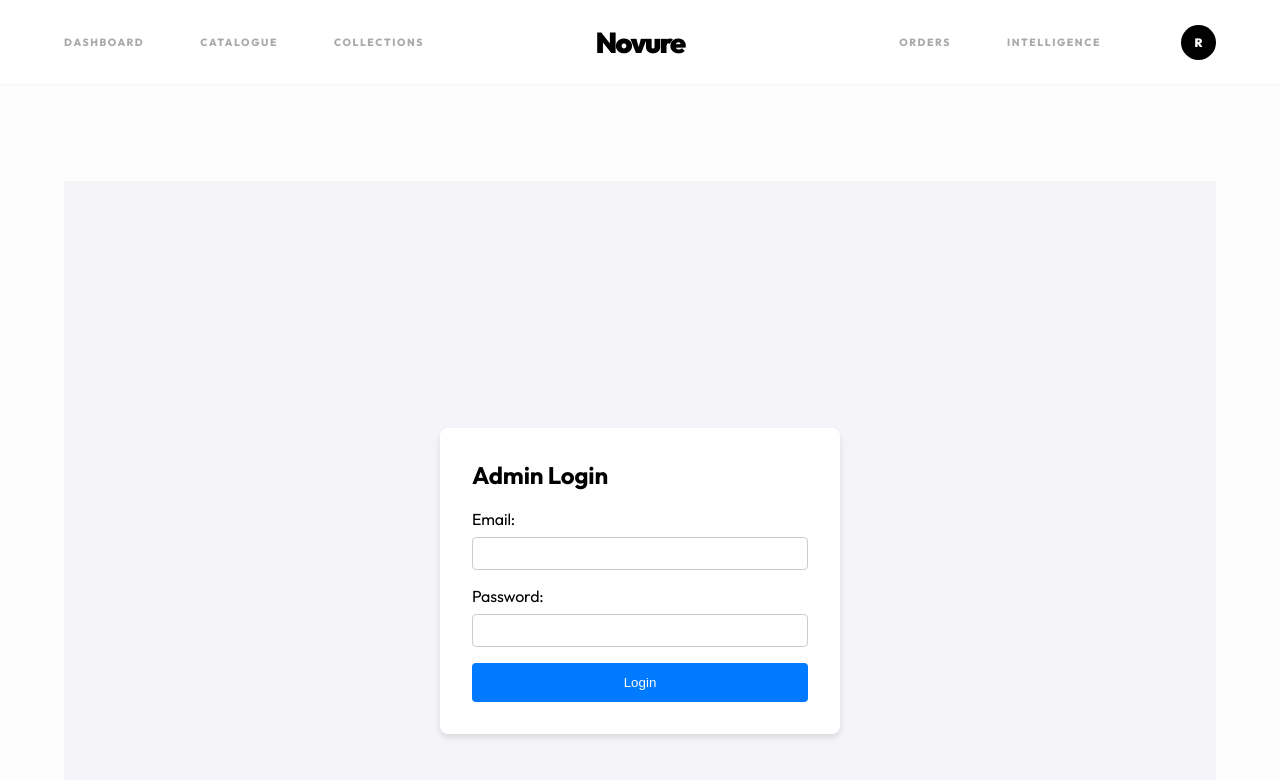
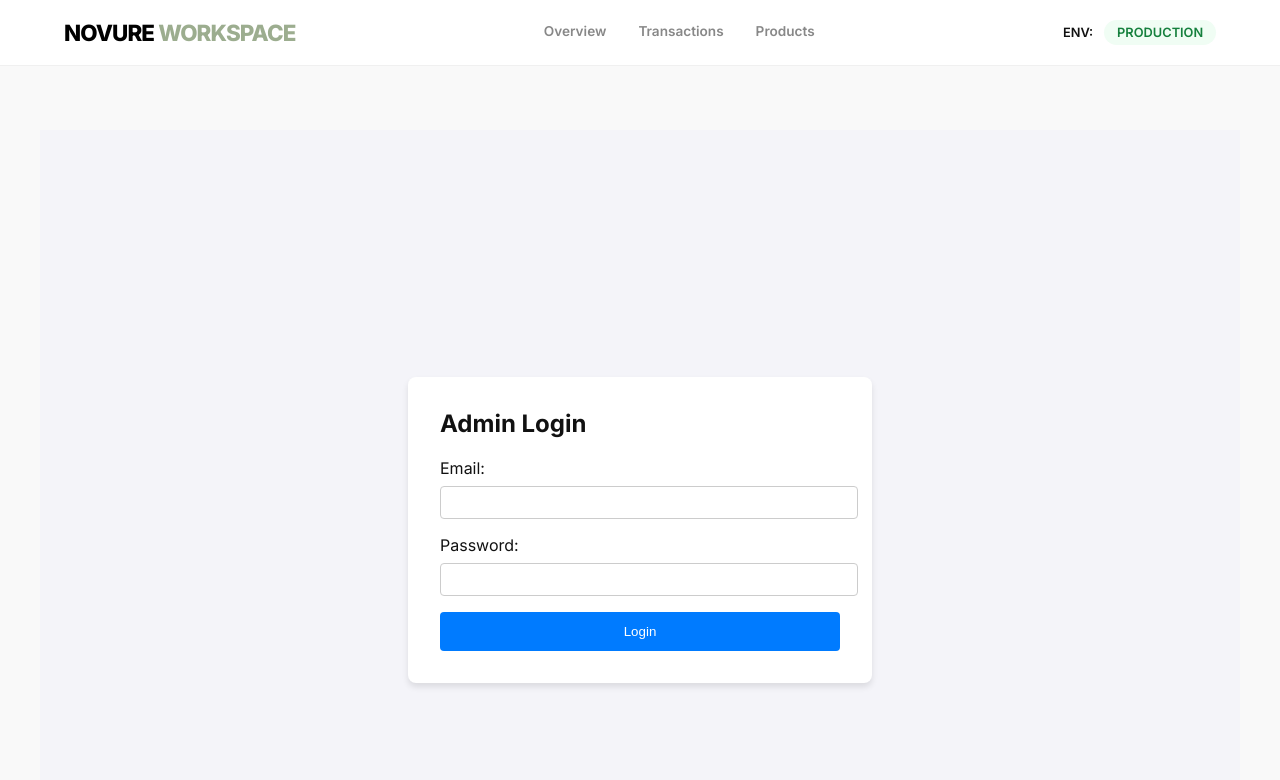
Before and after one commit to rahmann05/E-Commerce-Fashion, a SvelteKit app in the folder apps/admin-web/: page /login in a window 1280 px wide. Shown: the top 780 px of the page. Built offline with nearby package versions, Linux system fonts and the light colour scheme; no server answers.

Commit message:
style(admin-web): update global css and layout to mirror storefront design

```diff
--- a/apps/admin-web/src/app.css
+++ b/apps/admin-web/src/app.css
@@ -1,213 +1,120 @@
-@import url('https://fonts.googleapis.com/css2?family=Outfit:wght@300;400;500;600;700;800;900&display=swap');
+@import url('https://fonts.googleapis.com/css2?family=Inter:wght@400;500;600;700;800;900&display=swap');
 
 :root {
-  --background: #fdfdfd; /* Warm off-white */
-  --foreground: #000000;
-  --faded: #888888;
-  --border-soft: #f2f2f2;
-  --surface-soft: #f8f8f8;
-  --surface-white: #ffffff;
-  --font-editorial: 'Outfit', sans-serif;
-
-  --shadow-premium: 0 40px 100px rgba(0,0,0,0.03);
-  --shadow-intense: 0 50px 120px rgba(0,0,0,0.06);
+  --bg-studio: #f9f9f9;
+  --white: #ffffff;
+  --fg-studio: #111111;
+  --sage: #9cad8f;
+  --border-radius-pill: 999px;
+  --border-radius-card: 1.2rem;
+  --font-main: 'Inter', system-ui, sans-serif;
+  --container-max: 1200px;
 }
 
 body {
   margin: 0;
-  padding: 0;
-  background: var(--background);
-  color: var(--foreground);
-  font-family: var(--font-editorial);
+  background: var(--bg-studio);
+  color: var(--fg-studio);
+  font-family: var(--font-main);
   -webkit-font-smoothing: antialiased;
-  letter-spacing: -0.01em;
 }
 
-* {
-  box-sizing: border-box;
-}
-
-/* Layout Sections */
-.studio-section {
-  background: var(--surface-white);
-  border-radius: 3rem;
-  padding: 5rem;
-  margin-bottom: 4rem;
-  border: 1px solid var(--border-soft);
-  box-shadow: var(--shadow-premium);
-}
-
-.studio-container {
-  max-width: 1500px;
-  margin: 0 auto;
-  padding: 0 4rem;
-}
-
-/* Typography Utilities */
+/* Typography */
 .editorial-title {
-  font-size: 4rem;
-  font-weight: 900;
-  letter-spacing: -0.05em;
-  line-height: 1;
+  font-size: 2.8rem;
+  font-weight: 800;
+  letter-spacing: -0.04em;
+  line-height: 1.1;
   margin: 0;
 }
 
 .editorial-subtitle {
-  font-size: 1rem;
+  font-size: 0.95rem;
+  color: #999;
   font-weight: 500;
-  color: var(--faded);
-  letter-spacing: 0.02em;
+  margin-top: 0.8rem;
 }
 
-/* Studio Components */
+/* Cards & Containers */
+.insight-content {
+  max-width: var(--container-max);
+  margin: 0 auto;
+  padding: 4rem 2rem;
+}
+
+.insight-card {
+  background: var(--white);
+  border-radius: var(--border-radius-card);
+  padding: 2.5rem;
+  border: 1px solid #f0f0f0;
+  box-shadow: 0 10px 40px rgba(0, 0, 0, 0.02);
+  margin-bottom: 2rem;
+}
+
+/* Buttons */
 .btn-studio {
+  display: inline-flex;
+  align-items: center;
+  padding: 0.8rem 2.2rem;
   background: #000;
   color: #fff;
-  padding: 1.2rem 2.5rem;
-  border-radius: 999px;
-  font-size: 0.75rem;
-  font-weight: 800;
-  text-transform: uppercase;
-  letter-spacing: 0.15em;
-  transition: all 0.4s cubic-bezier(0.16, 1, 0.3, 1);
-  display: inline-flex;
-  align-items: center;
-  gap: 0.8rem;
-  border: 1px solid #000;
+  border-radius: var(--border-radius-pill);
+  font-size: 0.85rem;
+  font-weight: 700;
+  text-decoration: none;
+  border: none;
+  cursor: pointer;
+  transition: all 0.3s ease;
 }
 
 .btn-studio:hover {
-  transform: translateY(-4px);
-  box-shadow: 0 20px 40px rgba(0,0,0,0.1);
-  background: #1a1a1a;
+  background: #333;
+  transform: translateY(-1px);
 }
 
 .btn-studio-secondary {
-  background: transparent;
+  display: inline-flex;
+  align-items: center;
+  padding: 0.8rem 2.2rem;
+  background: #fff;
   color: #000;
-  padding: 1.2rem 2.5rem;
-  border-radius: 999px;
-  font-size: 0.75rem;
-  font-weight: 800;
-  text-transform: uppercase;
-  letter-spacing: 0.15em;
-  transition: all 0.4s ease;
-  border: 1px solid #000;
+  border-radius: var(--border-radius-pill);
+  font-size: 0.85rem;
+  font-weight: 700;
+  text-decoration: none;
+  border: 1px solid #f0f0f0;
+  cursor: pointer;
+  box-shadow: 0 4px 15px rgba(0,0,0,0.03);
 }
 
-.insight-card {
-  background: var(--surface-white);
-  border-radius: 2rem;
-  border: 1px solid var(--border-soft);
-  box-shadow: var(--shadow-premium);
-  transition: all 0.5s cubic-bezier(0.16, 1, 0.3, 1);
-}
-
+/* Inputs */
 .input-control {
   width: 100%;
-  padding: 1.2rem 1.8rem;
-  border-radius: 1.2rem;
-  border: 1px solid var(--border-soft);
-  background: var(--surface-soft);
-  font-family: inherit;
-  font-size: 1rem;
-  font-weight: 600;
+  padding: 1.1rem 1.4rem;
+  background: #fff;
+  border: 1.5px solid #eee;
+  border-radius: var(--border-radius-card);
+  font-family: var(--font-main);
+  font-size: 0.95rem;
+  font-weight: 500;
   transition: all 0.3s ease;
 }
 
 .input-control:focus {
+  border-color: #111;
   outline: none;
-  background: #fff;
-  border-color: #000;
 }
 
-/* Grids */
-.studio-grid {
-  display: grid;
-  grid-template-columns: repeat(auto-fill, minmax(350px, 1fr));
-  gap: 3rem;
-}
-
-/* Catalogue Specific (Restoring and Improving) */
-.product-entry {
-  background: var(--surface-white);
-  border-radius: 2rem;
-  overflow: hidden;
-  border: 1px solid var(--border-soft);
-  transition: all 0.6s cubic-bezier(0.16, 1, 0.3, 1);
-  display: flex;
-  flex-direction: column;
-}
-
-.product-entry:hover {
-  transform: translateY(-12px);
-  box-shadow: var(--shadow-intense);
-  border-color: #000;
-}
-
-.entry-image {
-  aspect-ratio: 1/1;
-  background: var(--surface-soft);
-  overflow: hidden;
-}
-
-.entry-image img {
-  width: 100%;
-  height: 100%;
-  object-fit: cover;
-  transition: transform 0.8s ease;
-}
-
-.product-entry:hover .entry-image img {
-  transform: scale(1.08);
-}
-
-.entry-info {
-  padding: 2.5rem;
-  display: flex;
-  justify-content: space-between;
-  align-items: flex-start;
-  gap: 1.5rem;
-}
-
-.entry-name {
-  font-size: 1.2rem;
-  font-weight: 900;
-  letter-spacing: -0.03em;
-  margin-bottom: 0.5rem;
-}
-
-.entry-meta {
+/* Status Pills */
+.status-pill {
+  padding: 0.4rem 1rem;
+  border-radius: var(--border-radius-pill);
   font-size: 0.7rem;
   font-weight: 800;
   text-transform: uppercase;
-  letter-spacing: 0.1em;
-  color: var(--faded);
+  letter-spacing: 0.05em;
+  display: inline-block;
 }
-
-.entry-price {
-  font-size: 1.1rem;
-  font-weight: 900;
-  letter-spacing: -0.02em;
-}
-
-/* Status Badges */
-.status-pill {
-  padding: 0.5rem 1.2rem;
-  border-radius: 999px;
-  font-size: 0.65rem;
-  font-weight: 900;
-  text-transform: uppercase;
-  letter-spacing: 0.1em;
-}
-
-.status-pill.processing { background: #e0f2fe; color: #0369a1; }
-.status-pill.shipped { background: #dcfce7; color: #15803d; }
-.status-pill.delivered { background: #f0fdf4; color: #166534; border: 1px solid #dcfce7; }
-.status-pill.awaiting_payment { background: #fef3c7; color: #92400e; }
+.status-pill.success { background: #dcfce7; color: #15803d; }
+.status-pill.pending { background: #fef3c7; color: #92400e; }
 .status-pill.cancelled { background: #fee2e2; color: #b91c1c; }
-
-/* Scrollbar */
-::-webkit-scrollbar { width: 4px; }
-::-webkit-scrollbar-track { background: var(--background); }
-::-webkit-scrollbar-thumb { background: #eee; border-radius: 10px; }
--- a/apps/admin-web/src/routes/+layout.svelte
+++ b/apps/admin-web/src/routes/+layout.svelte
@@ -1,141 +1,22 @@
 <script lang="ts">
-	import '../app.css';
-	import { page } from '$app/state';
-	let { children } = $props();
-
-	const navItems = [
-		{ name: 'Dashboard', path: '/' },
-		{ name: 'Catalogue', path: '/products' },
-		{ name: 'Collections', path: '/categories' },
-		{ name: 'Orders', path: '/orders' },
-		{ name: 'Intelligence', path: '/analytics' }
-	];
+  import '../app.css';
+  import { page } from '$app/stores';
 </script>
 
-<nav class="studio-nav">
-	<div class="nav-container">
-		<div class="nav-links left">
-			{#each navItems.slice(0, 3) as item}
-				<a
-					href={item.path}
-					class="nav-item {page.url.pathname === item.path ? 'active' : ''}"
-				>
-					{item.name}
-				</a>
-			{/each}
-		</div>
-
-		<div class="nav-brand">
-			<a href="/">Novure</a>
-		</div>
-
-		<div class="nav-links right">
-			{#each navItems.slice(3) as item}
-				<a
-					href={item.path}
-					class="nav-item {page.url.pathname === item.path ? 'active' : ''}"
-				>
-					{item.name}
-				</a>
-			{/each}
-			<div class="user-avatar">
-				R
-			</div>
-		</div>
-	</div>
+<nav style="display: flex; justify-content: space-between; align-items: center; padding: 1.2rem 4rem; background: #fff; border-bottom: 1px solid #f0f0f0; position: sticky; top: 0; z-index: 100;">
+  <a href="/" style="font-size: 1.4rem; font-weight: 800; letter-spacing: -0.04em; color: #000; text-decoration: none;">
+    NOVURE <span style="color: #9cad8f;">WORKSPACE</span>
+  </a>
+  <div style="display: flex; gap: 2rem; font-size: 0.85rem; font-weight: 600; color: #888;">
+    <a href="/" style="color: {$page.url.pathname === '/' ? '#000' : '#888'}; text-decoration: none; border-bottom: {$page.url.pathname === '/' ? '1.5px solid #000' : 'none'}; padding-bottom: 4px;">Overview</a>
+    <a href="/orders" style="color: {$page.url.pathname.startsWith('/orders') ? '#000' : '#888'}; text-decoration: none; border-bottom: {$page.url.pathname.startsWith('/orders') ? '1.5px solid #000' : 'none'}; padding-bottom: 4px;">Transactions</a>
+    <a href="/products" style="color: {$page.url.pathname.startsWith('/products') ? '#000' : '#888'}; text-decoration: none; border-bottom: {$page.url.pathname.startsWith('/products') ? '1.5px solid #000' : 'none'}; padding-bottom: 4px;">Products</a>
+  </div>
+  <div style="display: flex; align-items: center; gap: 1rem;">
+    <span style="font-size: 0.8rem; font-weight: 600;">ENV: <span style="background: #f0fdf4; color: #15803d; padding: 0.3rem 0.8rem; border-radius: 999px; margin-left: 0.5rem;">PRODUCTION</span></span>
+  </div>
 </nav>
 
-<main class="studio-content">
-	{@render children()}
+<main class="insight-content">
+  <slot />
 </main>
-
-<style>
-	.studio-nav {
-		position: sticky;
-		top: 0;
-		background: rgba(255, 255, 255, 0.8);
-		backdrop-filter: blur(20px);
-		z-index: 1000;
-		padding: 1.5rem 0;
-		border-bottom: 1px solid rgba(0, 0, 0, 0.03);
-	}
-
-	.nav-container {
-		max-width: 1400px;
-		margin: 0 auto;
-		display: flex;
-		justify-content: space-between;
-		align-items: center;
-		padding: 0 4rem;
-	}
-
-	.nav-brand a {
-		font-size: 1.8rem;
-		font-weight: 900;
-		letter-spacing: -0.06em;
-		color: #000;
-		text-decoration: none;
-	}
-
-	.nav-links {
-		display: flex;
-		gap: 3.5rem;
-		align-items: center;
-		flex: 1;
-	}
-
-	.nav-links.right {
-		justify-content: flex-end;
-	}
-
-	.nav-item {
-		font-size: 0.65rem;
-		font-weight: 800;
-		text-transform: uppercase;
-		letter-spacing: 0.15em;
-		color: #aaa;
-		text-decoration: none;
-		transition: all 0.3s ease;
-		position: relative;
-	}
-
-	.nav-item:hover, .nav-item.active {
-		color: #000;
-	}
-
-	.nav-item.active::after {
-		content: '';
-		position: absolute;
-		bottom: -1.5rem;
-		left: 0;
-		width: 100%;
-		height: 2px;
-		background: #000;
-	}
-
-	.user-avatar {
-		width: 35px;
-		height: 35px;
-		background: #000;
-		color: #fff;
-		border-radius: 50%;
-		display: flex;
-		align-items: center;
-		justify-content: center;
-		font-size: 0.75rem;
-		font-weight: 900;
-		margin-left: 1.5rem;
-	}
-
-	.studio-content {
-		max-width: 1400px;
-		margin: 0 auto;
-		padding: 6rem 4rem;
-	}
-
-	@media (max-width: 1024px) {
-		.nav-container { padding: 0 2rem; }
-		.nav-links { gap: 1.5rem; }
-		.studio-content { padding: 4rem 2rem; }
-	}
-</style>
```
